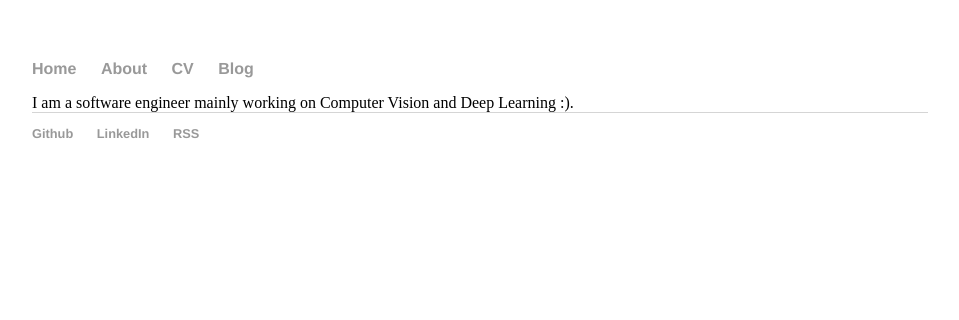
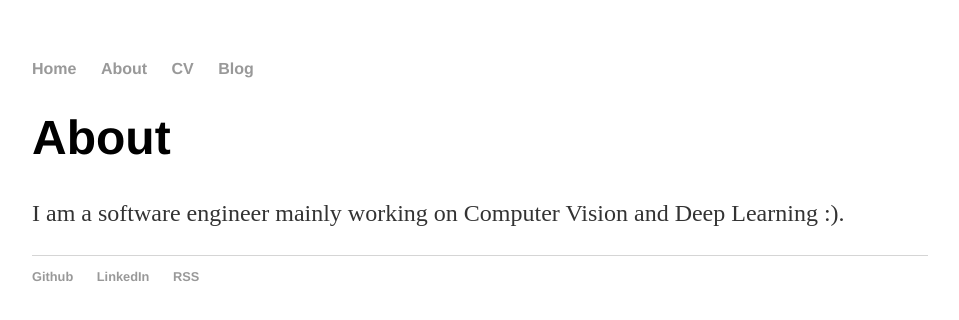
Before and after one commit to FangLinHe/FangLinHe.github.io, a Jekyll site: the page built from about/index.html, in a window 1280 px wide. Shown: the top 320 px of the page, without its empty margins (160-1119 px from the left). Built offline with Jekyll 4.4.1, drawn with Linux system fonts in a browser that asks for light colours.

Commit message:
Update about page

```diff
--- a/about/index.html
+++ b/about/index.html
@@ -2,5 +2,7 @@
 layout: default
 title: About
 ---
-
-I am a software engineer mainly working on Computer Vision and Deep Learning :).
+<div class="blurb">
+    <h1>About</h1>
+    <p>I am a software engineer mainly working on Computer Vision and Deep Learning :).</p>
+</div><!-- /.blurb -->
```
Also changed, not shown: index.html (line endings or trailing spaces).
